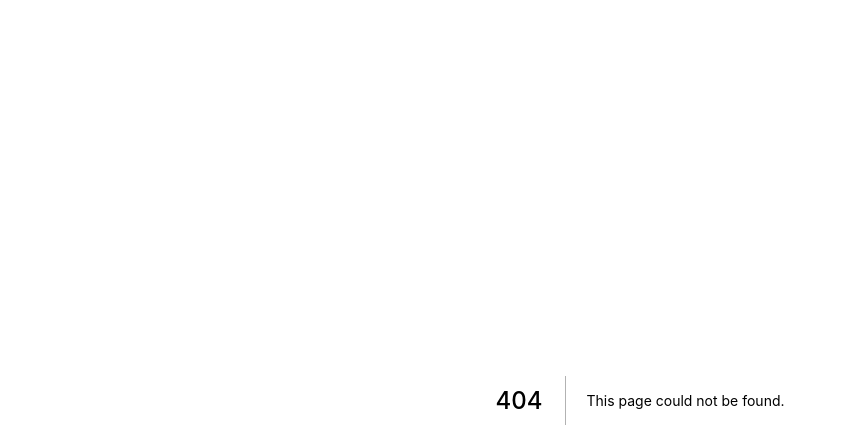
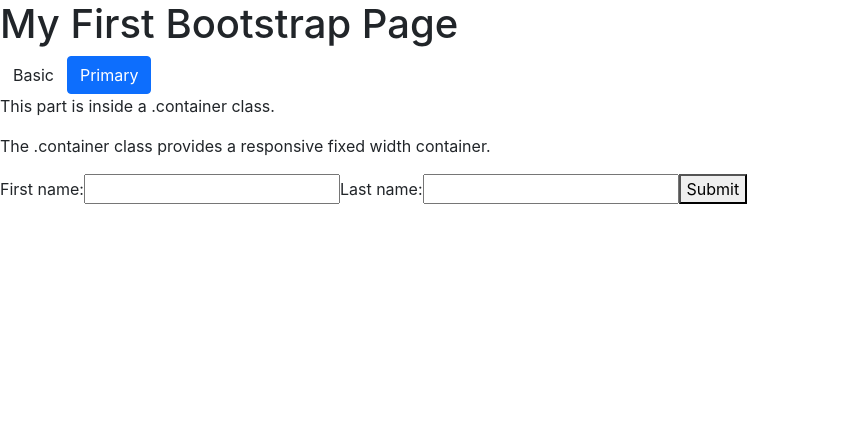
Before and after one commit to PasinduSahan001/Urban_Tour_Sketch, a Next.js app: page /login in a window 1280 px wide. Before the commit this address had no page. Shown: the top 448 px of the page, without its empty margins (0-847 px from the left). Built offline with nearby package versions, Linux system fonts and the light colour scheme.

Commit message:
Testing_001
Trying to add bootstrap into next.js

```diff
--- a/package.json
+++ b/package.json
@@ -9,6 +9,7 @@
     "lint": "next lint"
   },
   "dependencies": {
+    "bootstrap": "^5.1.3",
     "next": "12.2.0",
     "react": "18.2.0",
     "react-dom": "18.2.0"
--- a/pages/_app.js
+++ b/pages/_app.js
@@ -1,7 +1,14 @@
-import '../styles/globals.css'
+import "bootstrap/dist/css/bootstrap.css";
+import "../styles/globals.css";
+
+import { useEffect } from "react";
 
 function MyApp({ Component, pageProps }) {
-  return <Component {...pageProps} />
+  useEffect(() => {
+    import("bootstrap/dist/js/bootstrap");
+  }, []);
+
+  return <Component {...pageProps} />;
 }
 
-export default MyApp
+export default MyApp;
--- /dev/null
+++ b/pages/_document.js
@@ -0,0 +1,13 @@
+import { Html, Head, Main, NextScript } from 'next/document'
+
+export default function Document() {
+  return (
+    <Html>
+      <Head />
+      <body>
+        <Main />
+        <NextScript />
+      </body>
+    </Html>
+  )
+}
--- /dev/null
+++ b/pages/api/form.js
@@ -0,0 +1,19 @@
+export default function handler(req, res) {
+    // Get data submitted in request's body.
+    const body = req.body
+
+    // Optional logging to see the responses
+    // in the command line where next.js app is running.
+    console.log('body: ', body)
+
+    // Guard clause checks for first and last name,
+    // and returns early if they are not found
+    if (!body.first || !body.last) {
+      // Sends a HTTP bad request error code
+      return res.status(400).json({ data: 'First or last name not found' })
+    }
+
+    // Found the name.
+    // Sends a HTTP success code
+    res.status(200).json({ data: `${body.first} ${body.last}` })
+  }
--- /dev/null
+++ b/pages/login.js
@@ -0,0 +1,33 @@
+import Head from "next/head"
+import Link from "next/link"
+import Script from "next/script";
+
+export default function FirstPost() {
+    return (
+        <div>
+            <Head>
+            <title>Bootstrap Example</title>
+            <meta charset="utf-8"/>
+            <meta name="viewport" content="width=device-width, initial-scale=1"/>
+            <Link href="https://cdn.jsdelivr.net/npm/bootstrap@5.1.3/dist/css/bootstrap.min.css" rel="stylesheet"> </Link>
+            <Script href="https://cdn.jsdelivr.net/npm/bootstrap@5.1.3/dist/js/bootstrap.bundle.min.js"></Script>
+        </Head>
+            <h1>My First Bootstrap Page</h1>
+            <button type="button" className="btn">Basic</button>
+            <button type="button" className="btn btn-primary">Primary</button>
+            <p>This part is inside a .container class.</p>
+            <p>The .container class provides a responsive fixed width container.</p>
+
+            <form action="/api/form" method="post">
+                <label for="first">First name:</label>
+                <input type="text" id="first" name="first" />
+                <label for="last">Last name:</label>
+                <input type="text" id="last" name="last" />
+                <button type="submit">Submit</button>
+            </form>
+        </div>
+
+
+
+    );
+}
```
Also changed, not shown: pages/index.js (+5 -50 lines), 1 other file (tests, documents, lock files or other folders).
